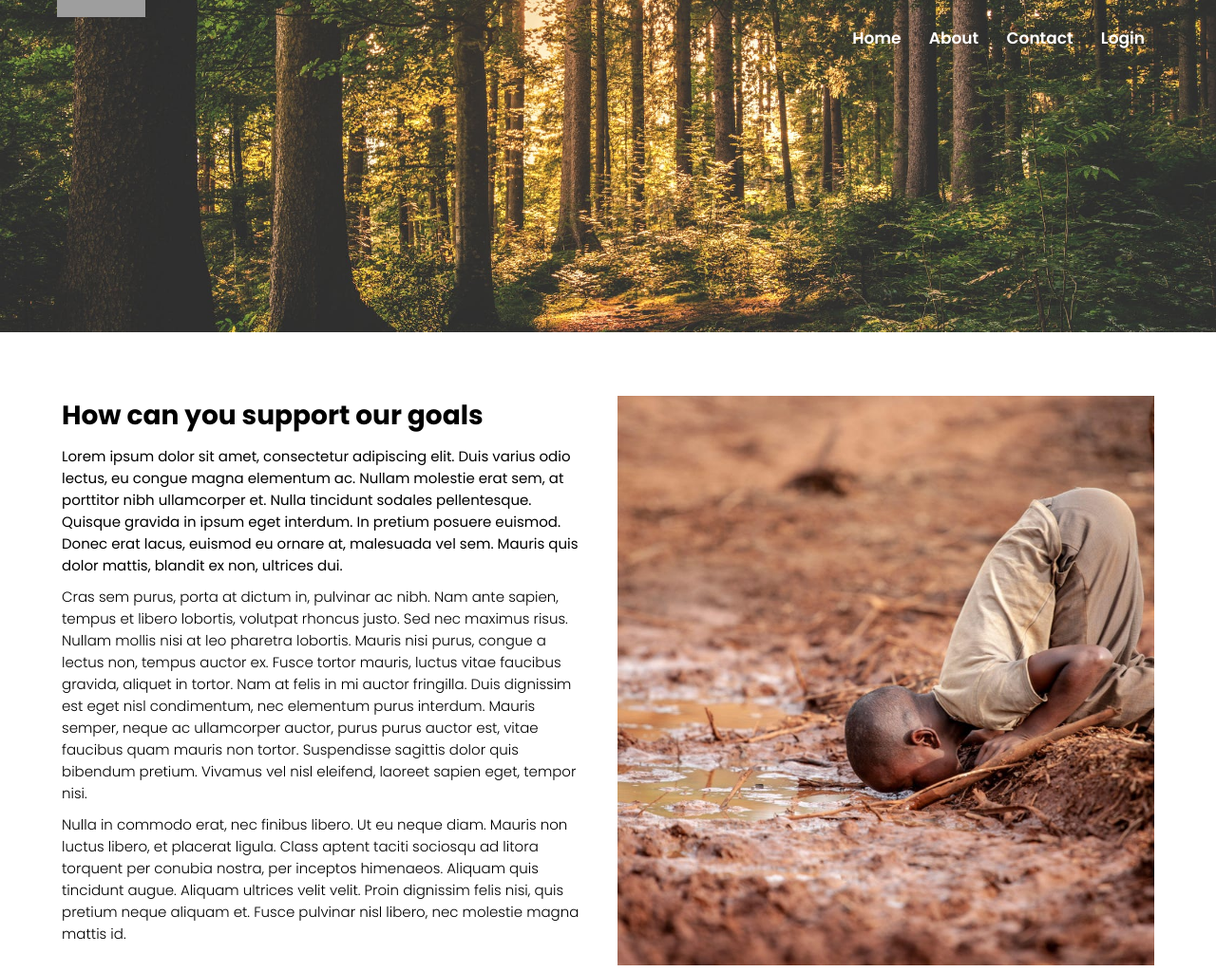
After one commit to Meesie2109/Meesie2109-Insecure-Design, a PHP site: page /info.php in a window 1280 px wide. The commit adds this page. Shown: the whole page at 95% size. Run offline with PHP 8.4, Linux system fonts and the light colour scheme; grey boxes are pictures that could not be loaded.

Commit message:
Added an info page behind the login

```diff
--- a/assets/includes/nav.php
+++ b/assets/includes/nav.php
@@ -14,6 +14,7 @@
                 <li><a href="contact.php">Contact</a></li>
                 <?php
                 if(isset($_SESSION["username"])){
+                    echo "<li><a href='info.php'>Info</a></li>";
                     echo "<li><a href='./assets/includes/actions/logout-action.php'>Logout</a></li>";
                 } else {
                     echo "<li><a href='login.php'>Login</a></li>";
--- /dev/null
+++ b/info.php
@@ -0,0 +1,77 @@
+<!DOCTYPE html>
+<html lang="en">
+<head>
+    <meta charset="UTF-8">
+    <meta http-equiv="X-UA-Compatible" content="IE=edge">
+    <meta name="viewport" content="width=device-width, initial-scale=1.0">
+
+    <link rel="preconnect" href="https://fonts.googleapis.com">
+    <link rel="preconnect" href="https://fonts.gstatic.com" crossorigin="">
+    <link href="https://fonts.googleapis.com/css2?family=Poppins:wght@100;300;400;500;600;700&amp;display=swap"
+        rel="stylesheet">
+
+    <title>info page</title>
+
+    <!-- The nav.css includes all the custom styles used in the nav component/tag -->
+    <link rel="stylesheet" href="./stylesheets/nav.css">
+
+    <!-- The vision.css includes all the custom styles used in the vision section -->
+    <link rel="stylesheet" href="./stylesheets/vision.css">
+
+
+    <link rel="stylesheet" href="./stylesheets/style.css">
+
+</head>
+<body>
+
+    <!-- Start of the header section -->
+    <?php include './assets/includes/headers/small-header.php'; ?>
+    <!-- End of the header section-->
+
+    <!-- Start of the vision section -->
+    <section class="vision-section container grid">
+        <div class="vision-text-area">
+            <h2>How can you support our goals</h2>
+            <p class="vision-main-text">
+                Lorem ipsum dolor sit amet, consectetur adipiscing elit. Duis varius odio lectus, eu congue magna elementum
+                ac. Nullam
+                molestie erat sem, at porttitor nibh ullamcorper et. Nulla tincidunt sodales pellentesque. Quisque gravida
+                in ipsum eget
+                interdum. In pretium posuere euismod. Donec erat lacus, euismod eu ornare at, malesuada vel sem. Mauris quis
+                dolor
+                mattis, blandit ex non, ultrices dui.
+            </p>
+            <p>
+                Cras sem purus, porta at dictum in, pulvinar ac nibh. Nam ante sapien, tempus et libero lobortis, volutpat
+                rhoncus
+                justo. Sed nec maximus risus. Nullam mollis nisi at leo pharetra lobortis. Mauris nisi purus, congue a
+                lectus non,
+                tempus auctor ex. Fusce tortor mauris, luctus vitae faucibus gravida, aliquet in tortor. Nam at felis in mi
+                auctor
+                fringilla. Duis dignissim est eget nisl condimentum, nec elementum purus interdum. Mauris semper, neque ac
+                ullamcorper
+                auctor, purus purus auctor est, vitae faucibus quam mauris non tortor. Suspendisse sagittis dolor quis
+                bibendum pretium.
+                Vivamus vel nisl eleifend, laoreet sapien eget, tempor nisi.
+            </p>
+            <p>
+                Nulla in commodo erat, nec finibus libero. Ut eu neque diam. Mauris non luctus libero, et placerat ligula.
+                Class aptent
+                taciti sociosqu ad litora torquent per conubia nostra, per inceptos himenaeos. Aliquam quis tincidunt augue.
+                Aliquam
+                ultrices velit velit. Proin dignissim felis nisi, quis pretium neque aliquam et. Fusce pulvinar nisl libero,
+                nec
+                molestie magna mattis id.
+            </p>
+        </div>
+        <div class="vision-img-area">
+            <img src="./assets/img/info-image.jpeg" alt="">
+        </div>
+    </section>
+    <!-- End of the vision section -->
+
+    </main>
+    <!-- End of the main content section of the about page -->
+
+</body>
+</html>
```
Also changed, not shown: assets/img/info-image.jpeg (added).
